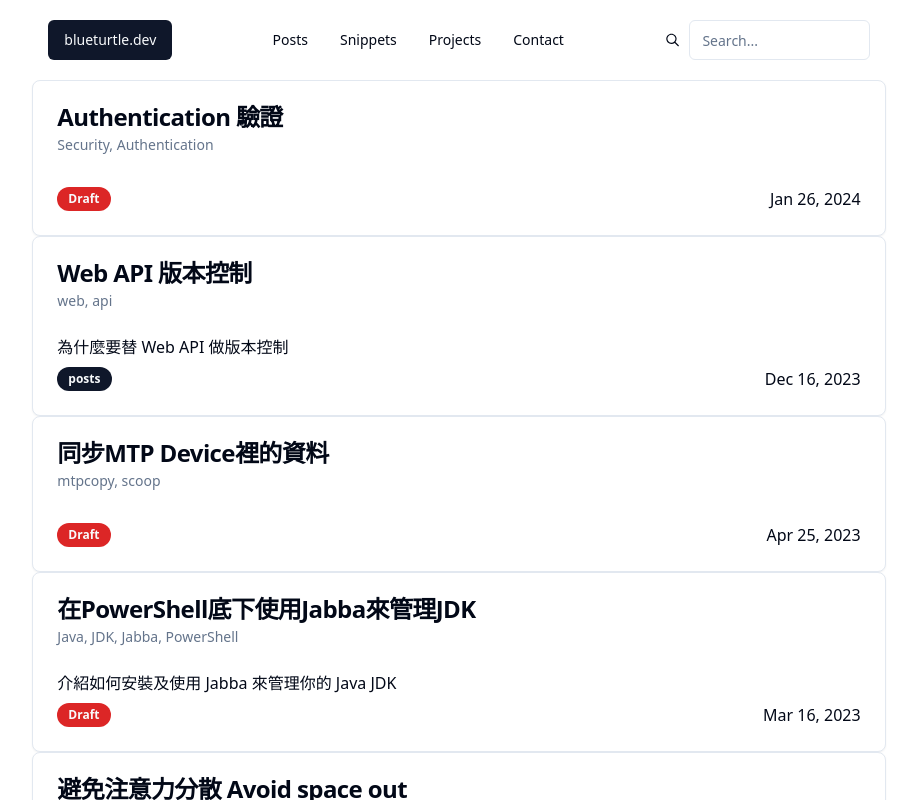
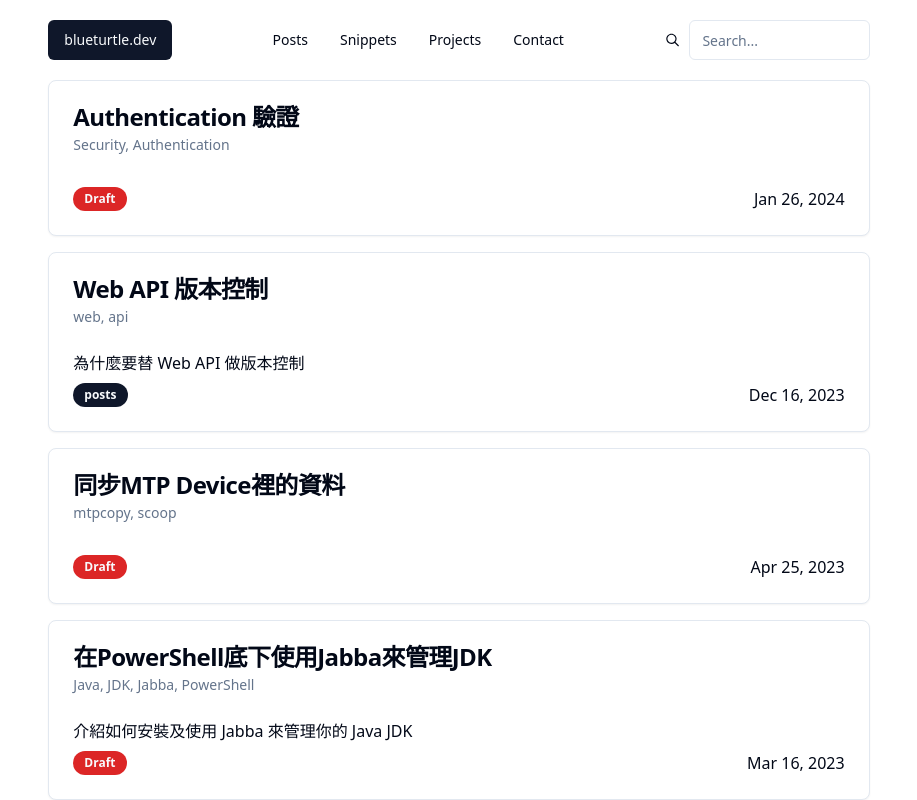
Before and after one commit to tarmacChen/blueturtle.dev, a Next.js app: page / in a window 1280 px wide. Shown: the top 800 px of the page, without its empty margins (181-1098 px from the left). Built offline with nearby package versions, Linux system fonts and the light colour scheme.

Commit message:
add gap for PostCards

```diff
--- a/src/pages/index.tsx
+++ b/src/pages/index.tsx
@@ -33,6 +33,7 @@ export default function HomePage({ mdFiles }: { mdFiles: MarkdownFile[] }) {
 
   return (
     <MainWrapper showMobileNavbar={isScrollingUp}>
+      <div className="flex flex-col mx-4 gap-4">
         {mdFiles.map((file) => {
           return (
             <div
@@ -42,6 +43,7 @@ export default function HomePage({ mdFiles }: { mdFiles: MarkdownFile[] }) {
             </div>
           );
         })}
+      </div>
     </MainWrapper>
   );
 }
```
Lines whose indentation alone changed are shown as unchanged.
